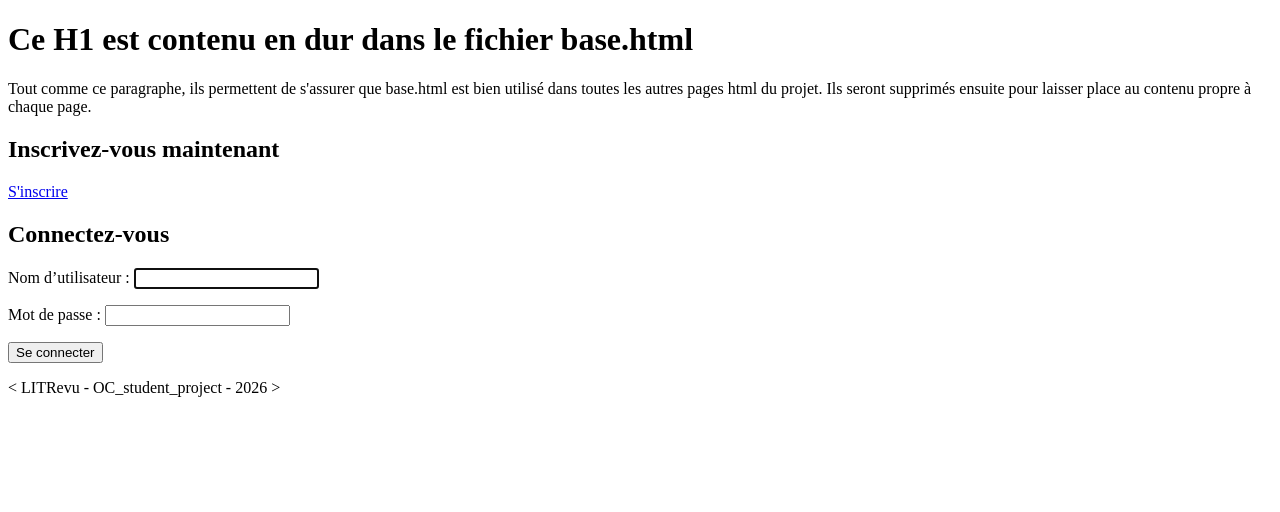
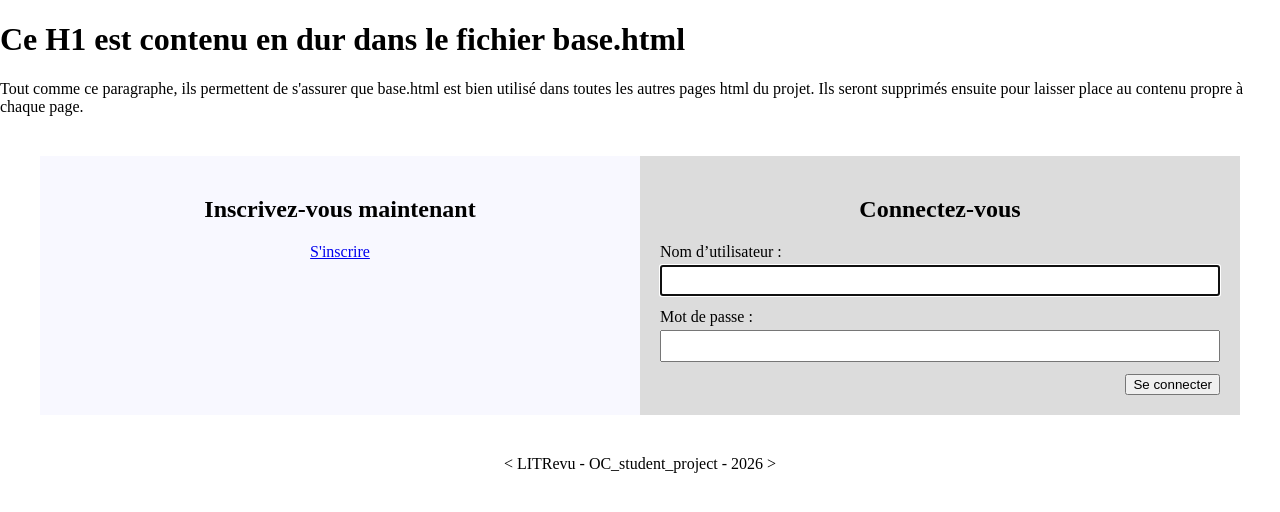
Before and after one commit to Nels-J/Projet9_LITRevu, a Django app: page /login/ in a window 1280 px wide. Shown: the top 512 px of the page. Run offline with Django 5.2, Linux system fonts and the light colour scheme.

Commit message:
Refactor base.html, login.html, settings.py, and style.css: enhance structure, add static files support, and improve styling for authentication pages

```diff
--- a/LITRevu/settings.py
+++ b/LITRevu/settings.py
@@ -38,7 +38,7 @@ INSTALLED_APPS = [
 ]
 
 # Authentication settings
-AUTH_USER_MODEL = "users.User"
+AUTH_USER_MODEL = 'users.User'
 LOGIN_URL = 'login'  # Page par défaut si non connecté
 LOGIN_REDIRECT_URL = 'flux'  # Redirection après connexion
 LOGOUT_REDIRECT_URL = 'login'  # Redirection après déconnexion
@@ -117,5 +117,6 @@ USE_TZ = True
 # https://docs.djangoproject.com/en/6.0/howto/static-files/
 
 STATIC_URL = 'static/'
+STATICFILES_DIRS = [BASE_DIR / 'static']
 
 APPEND_SLASH = True
--- /dev/null
+++ b/static/css/style.css
@@ -0,0 +1,87 @@
+/* Reset léger */
+*,
+*::before,
+*::after {
+    box-sizing: border-box;
+}
+
+body {
+    margin: 0;
+}
+
+footer {
+    text-align: center;
+}
+
+/* Zone principale sous le futur bandeau (header) */
+main {
+    width: min(1200px, 100% - 2rem);
+    margin-inline: auto;
+    padding-block: 1.5rem;
+}
+
+/* ===== MOBILE (par défaut) ===== */
+.auth-page {
+    display: grid;
+    grid-template-columns: 1fr; /* signup au-dessus de signin */
+    gap: 0.75rem;               /* espace entre les 2 blocs */
+}
+
+.auth-panel {
+    padding: 1.25rem;
+}
+
+.auth-panel-signup {
+    background-color: ghostwhite;
+    text-align: center;
+}
+
+.auth-panel-signin {
+    background-color: gainsboro;
+}
+
+.auth-panel-signin h2 {
+    text-align: center;
+}
+
+/* Formulaire Django : inputs pleine largeur */
+.auth-panel-signin form p {
+    display: flex;
+    flex-direction: column;
+    margin: 0 0 0.75rem 0;
+}
+
+.auth-panel-signin form p label {
+    margin-bottom: 0.25rem;
+}
+
+.auth-panel-signin form p input {
+    width: 100%;
+    padding: 0.4rem 0.5rem;
+    box-sizing: border-box;
+}
+
+/* Bouton du formulaire aligné à droite*/
+.auth-panel-signin .auth-actions {
+    text-align: right;
+}
+
+/* ===== TABLETTE ET + ===== */
+@media (min-width: 768px) {
+    .auth-page {
+        grid-template-columns: 1fr 1fr; /* côte à côte */
+        gap: 0;                         /* pas d'espace */
+    }
+}
+
+/* ===== XXL ===== */
+@media (min-width: 1400px) {
+    main {
+        width: min(1280px, 100% - 3rem);
+        padding-block: 2rem;
+    }
+
+    .auth-panel {
+        padding: 2rem;
+    }
+}
--- a/users/templates/users/base.html
+++ b/users/templates/users/base.html
@@ -1,11 +1,13 @@
 {# base.html #}
+{% load static %}
 <!DOCTYPE html>
-<html lang="fr">
+<html lang='fr'>
     <head>
-        <meta charset="UTF-8">
+        <meta charset='UTF-8'>
 
         {# Title par défaut pour l'application users à surcharger dans les autres gabarits enfants #}
         <title>LITRevu{% block title %} - UNDEFINED head title{% endblock %}</title>
+        <link rel='stylesheet' href="{% static 'css/style.css' %}">
     </head>
     <body>
         <header>
--- a/users/templates/users/login.html
+++ b/users/templates/users/login.html
@@ -5,6 +5,7 @@
 
 {# Surcharge du contenu du bloc "content" de base.html #}
 {% block content %}
+
     <div class="auth-page">
         <section class="auth-panel auth-panel-signup" aria-labelledby="signup-title">
             <h2 id="signup-title">Inscrivez-vous maintenant</h2>
```
